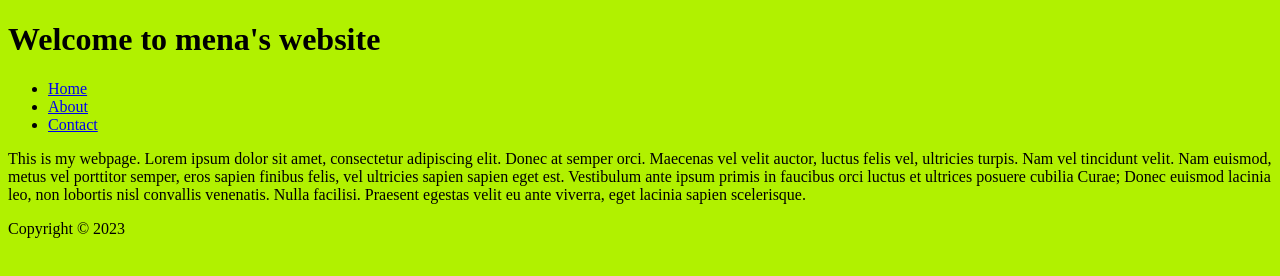
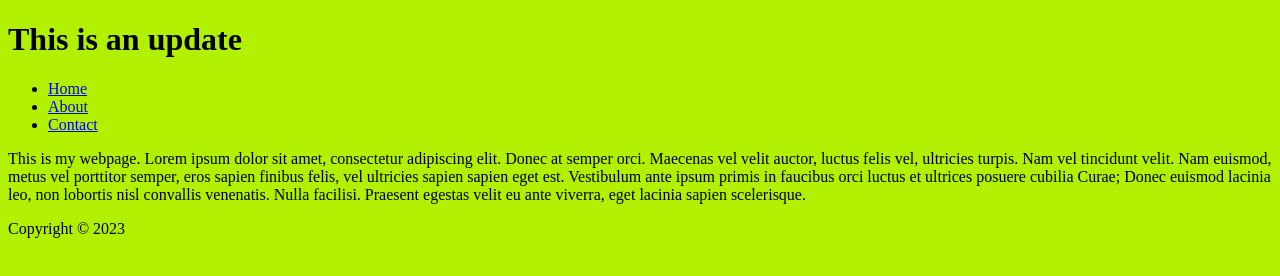
Before and after one commit to menaghobrial/myproject, a plain HTML site: page index.html in a window 1280 px wide. Drawn offline with Linux system fonts and the light colour scheme.

Commit message:
edit the html file

```diff
--- a/index.html
+++ b/index.html
@@ -7,7 +7,7 @@
 </head>
 <body>
 	<header>
-		<h1>Welcome to mena's website</h1>
+		<h1>This is an update</h1>
 		<nav>
 			<ul>
 				<li><a href="#">Home</a></li>
```
